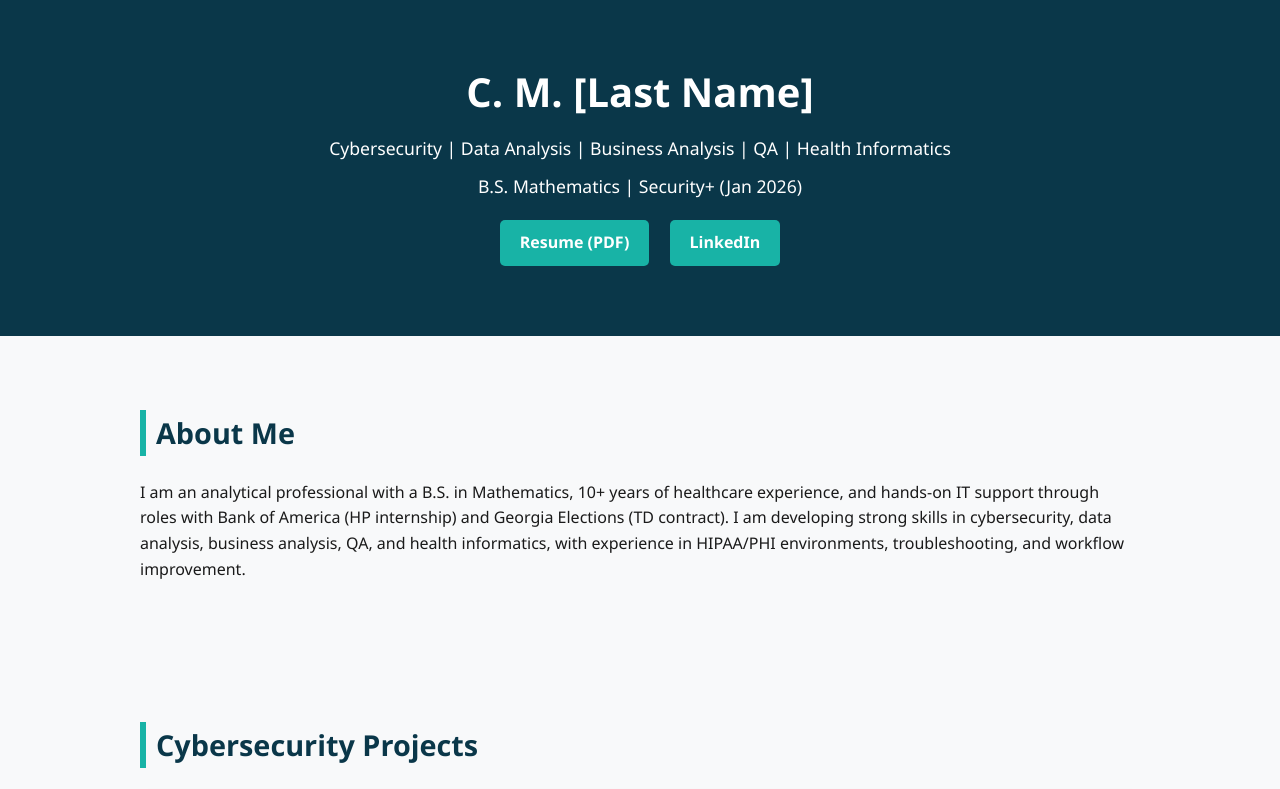
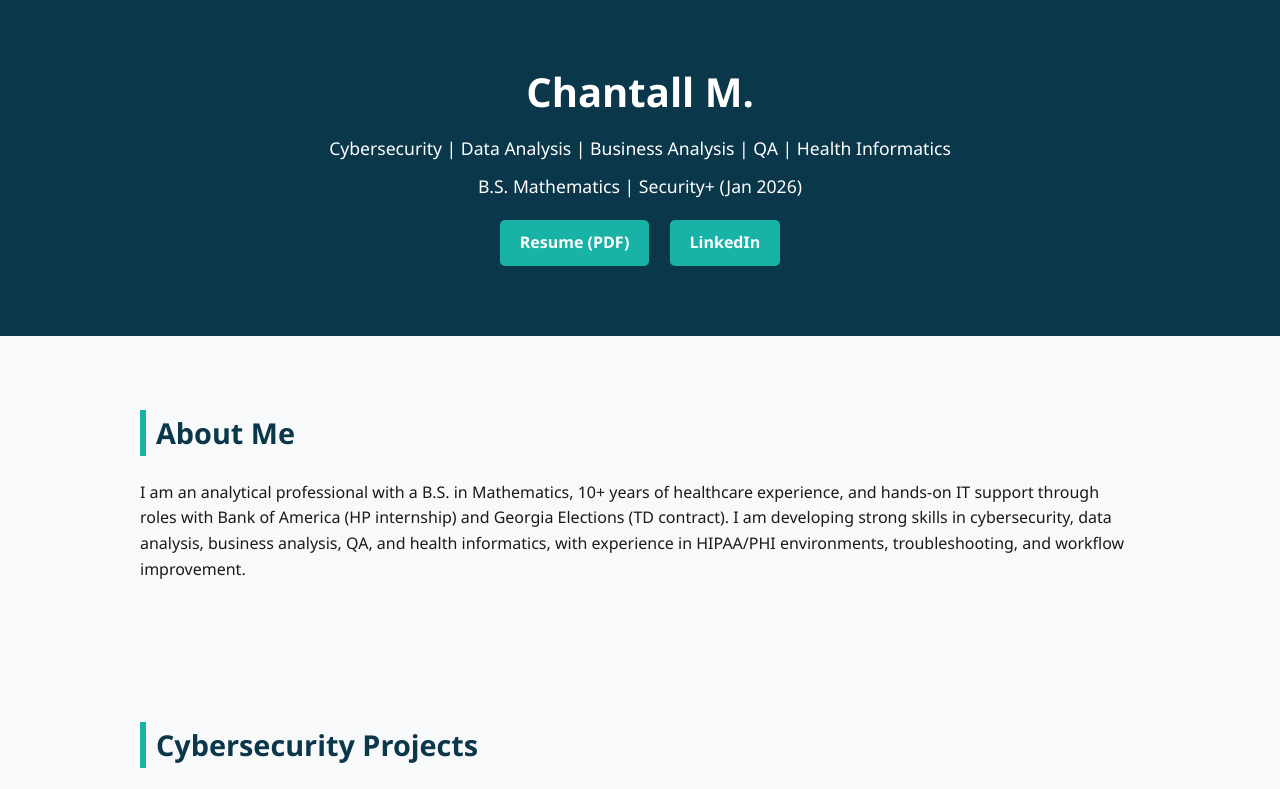
Before and after one commit to Chan-Cyb-Tech/Chan-Cyb-Tech.github.io, a plain HTML site: page index.html in a window 1280 px wide. Shown: the top 789 px of the page. Drawn offline with Linux system fonts and the light colour scheme.

Commit message:
Update index.html

```diff
--- a/index.html
+++ b/index.html
@@ -81,7 +81,7 @@
 
 <!-- HEADER -->
 <header>
-    <h1>C. M. [Last Name]</h1>
+    <h1>Chantall M.</h1>
     <p>Cybersecurity | Data Analysis | Business Analysis | QA | Health Informatics</p>
     <p>B.S. Mathematics | Security+ (Jan 2026)</p>
 
```
